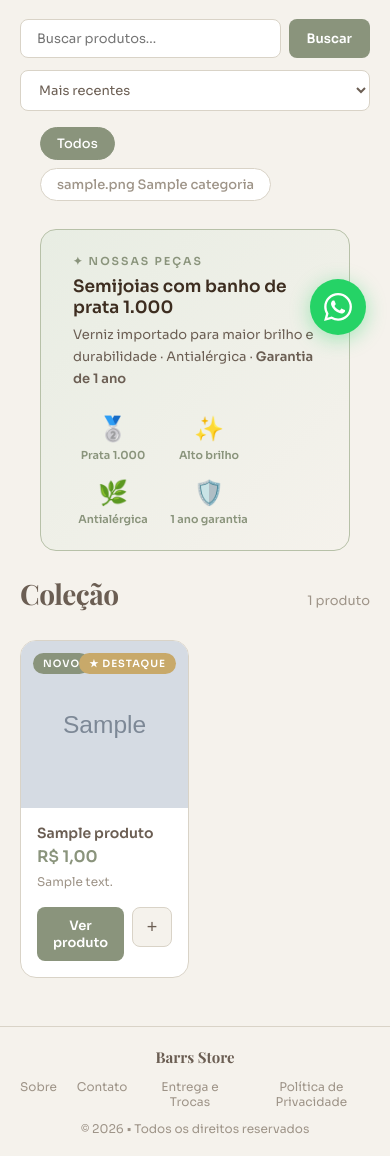
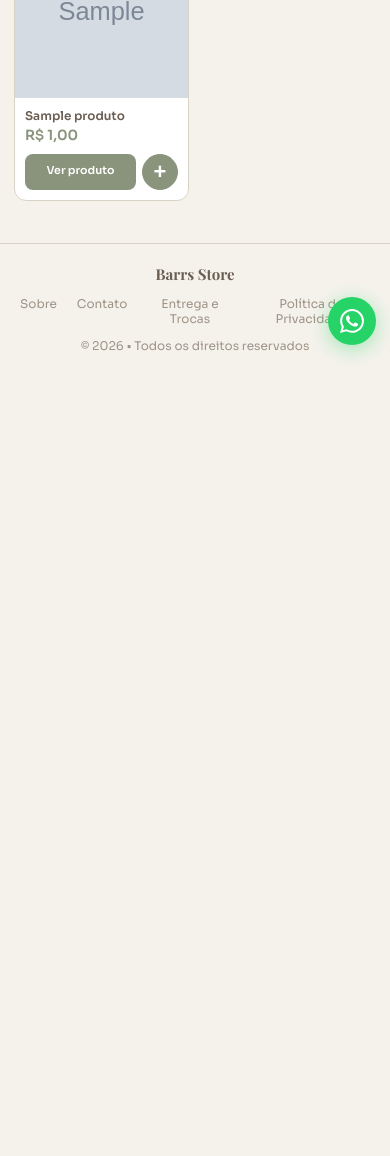
Before and after one commit to MatheusLoureiro7/BarrsStore, a Django app: page / in a window 390 px wide. Shown: the part 485-1641 px from the top of the page. After the commit the page ends 843 px from the top, so only its background shows below. Run offline with Django 5.2, Linux system fonts and the light colour scheme; tables that the repository leaves empty hold one stand-in row (values such as "Sample post"); grey boxes marked "Sample" are stand-in pictures; some web fonts are replaced.

Commit message:
Melhora homepage mobile para conversao

```diff
--- a/loja/templates/home.html
+++ b/loja/templates/home.html
@@ -90,7 +90,7 @@
   .card-footer{padding:0 16px 16px;display:flex;gap:8px}
   .btn-ver{flex:1;display:block;padding:10px;background:var(--green);color:#fff;border:none;border-radius:var(--radius-sm);font-family:'Sora',sans-serif;font-size:13px;font-weight:600;text-align:center;text-decoration:none;cursor:pointer;transition:background .2s}
   .btn-ver:hover{background:var(--text)}
-  .btn-add{width:40px;height:40px;display:flex;align-items:center;justify-content:center;background:var(--bg);border:1px solid var(--border);border-radius:var(--radius-sm);font-size:18px;text-decoration:none;color:var(--text);transition:background .15s,border-color .15s;flex-shrink:0}
+  .btn-add{width:40px;height:40px;display:flex;align-items:center;justify-content:center;background:var(--green);border:1px solid var(--green);border-radius:50%;font-size:22px;line-height:1;text-decoration:none;color:#fff;transition:background .15s,border-color .15s,transform .15s;flex-shrink:0;font-weight:600}
   .btn-add:hover{background:var(--green-bg);border-color:var(--green)}
   .add-form{margin:0}
 
@@ -110,15 +110,44 @@
   .whatsapp-btn:hover .whatsapp-tooltip{opacity:1}
 
   @media(max-width:600px){
-    .nav{padding:0 20px}
+    .nav{padding:0 14px;height:56px}
+    .nav-logo{font-size:15px}
+    .nav-logo img{width:38px!important;height:38px!important}
+    .nav-conta{display:none}
+    .nav-cart{font-size:0;padding:8px 10px;border-radius:999px}
+    .nav-cart::before{content:'Carrinho';font-size:12px}
     .nav-links{display:none}
-    .hero-left{padding:40px 20px}
+    .hero{min-height:158px;align-items:flex-end;background-position:center top}
+    .hero::before{background:linear-gradient(to bottom,rgba(245,242,236,.38),rgba(245,242,236,.94))}
+    .hero-left{padding:16px 16px 18px}
+    .hero-tag{font-size:9px;margin-bottom:6px;letter-spacing:1.2px}
+    .hero h1{font-size:21px;line-height:1.08;max-width:310px;letter-spacing:0}
+    .hero-cta{margin-top:12px;padding:9px 14px;font-size:12px}
+    .hero-badges{display:none}
     .hero-right{display:none}
-    .filtros-wrap{padding:20px 20px 0;flex-direction:column;align-items:stretch}
-    .busca-form{width:100%}
+    .filtros-wrap{padding:12px 14px 0;gap:8px;flex-direction:row;align-items:center}
+    .busca-form{width:auto;flex:1;min-width:0}
+    .busca-input{padding:8px 10px;font-size:12px}
+    .busca-btn{padding:8px 10px;font-size:12px}
+    .ordem-select{padding:8px 10px;font-size:12px}
     .busca-resultado{padding:0 20px}
-    .section{padding:24px 20px 48px}
+    .section{padding:14px 14px 42px}
+    .section-header{margin-bottom:14px}
+    .section-title{font-size:22px}
+    .section-count{font-size:12px}
     .grid{grid-template-columns:repeat(2,1fr);gap:12px}
+    .card{border-radius:12px}
+    .card-body{padding:10px;gap:3px}
+    .card-nome{font-size:12px}
+    .card-preco{font-size:14px}
+    .card-desc{display:none}
+    .card-footer{padding:0 10px 10px;gap:6px}
+    .btn-ver{padding:9px 6px;font-size:11px}
+    .btn-add{width:36px;height:36px;font-size:22px}
+    .whatsapp-btn{width:48px;height:48px;right:14px;bottom:14px}
+    .whatsapp-btn svg{width:24px;height:24px}
+    .whatsapp-tooltip{display:none}
+    .benefits-section{display:none}
     .footer{flex-direction:column;gap:12px;text-align:center;padding:20px}
     .footer-links{justify-content:center}
   }
@@ -209,7 +238,7 @@
 {% endif %}
 
 <!-- SEÇÃO SEMIJOIA -->
-<div style="max-width:1200px;margin:28px auto 0;padding:0 40px">
+<div class="benefits-section" style="max-width:1200px;margin:28px auto 0;padding:0 40px">
   <div style="background:linear-gradient(135deg,#E8EDE3 0%,#F5F2EC 100%);border:1px solid #B7C1A8;border-radius:16px;padding:24px 32px;display:flex;align-items:center;gap:24px;flex-wrap:wrap">
     <div style="flex:1;min-width:240px">
       <div style="font-size:11px;font-weight:700;letter-spacing:2px;text-transform:uppercase;color:#8A947C;margin-bottom:8px">✦ Nossas peças</div>
--- a/loja/views.py
+++ b/loja/views.py
@@ -498,7 +498,7 @@ def home(request):
     ordem = request.GET.get('ordem', '')
     categoria_slug = request.GET.get('categoria', '')
 
-    produtos = Produto.objects.all()
+    produtos = Produto.objects.exclude(nome__icontains='teste')
 
     if busca:
         produtos = produtos.filter(
```
